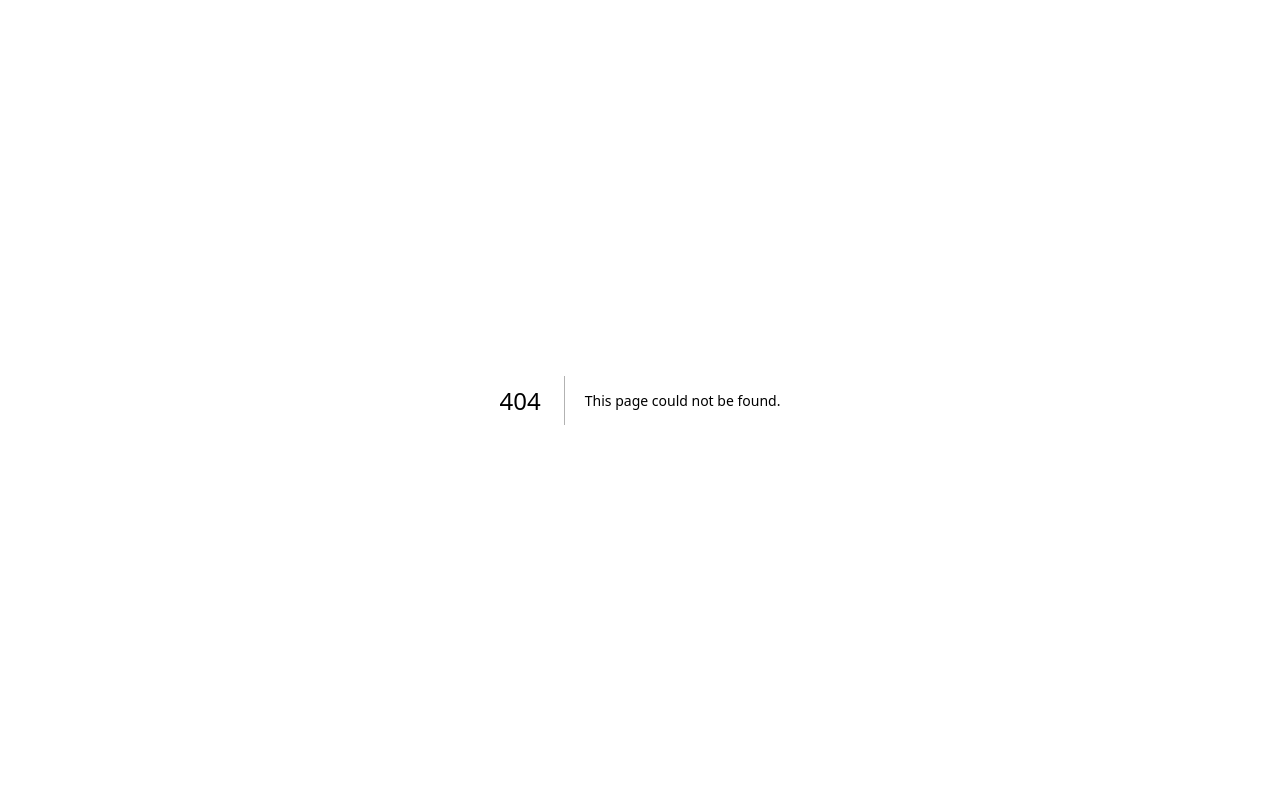
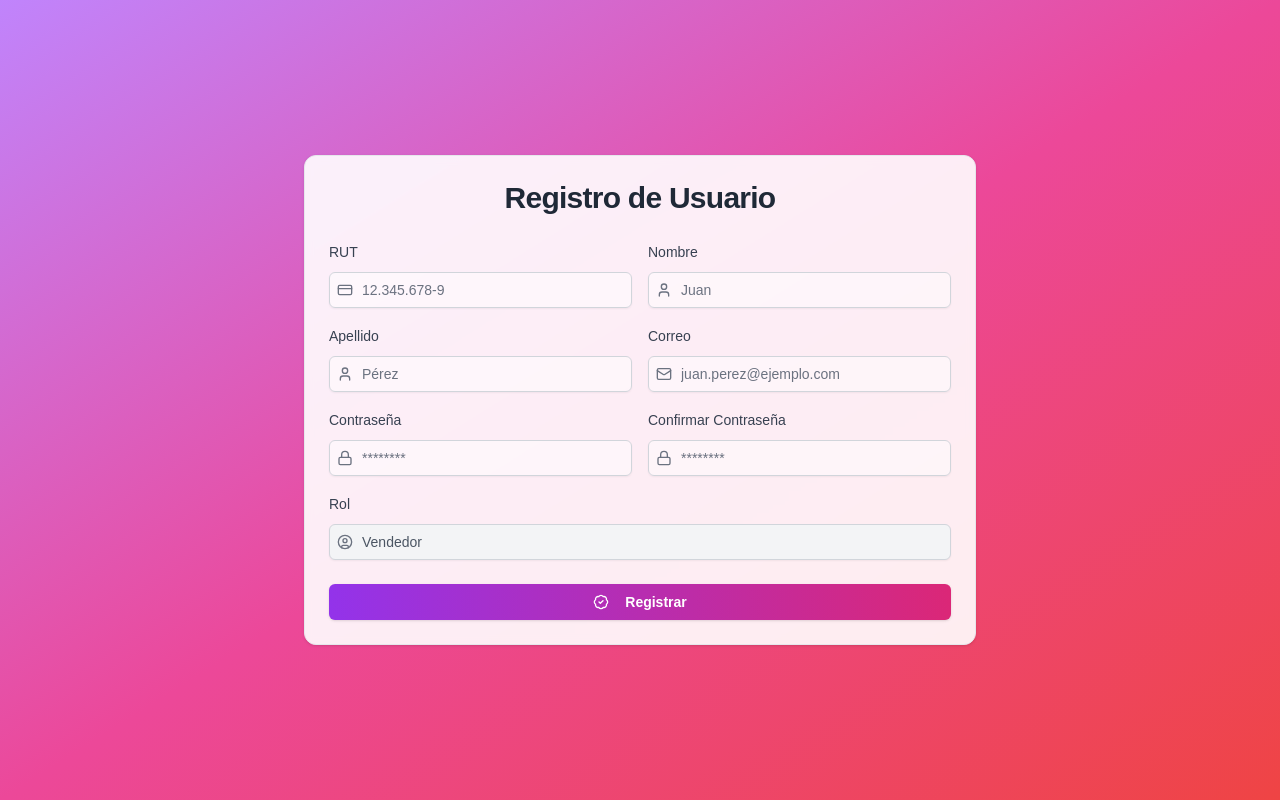
Before and after one commit to Sekhard17/punto-venta-front, a Next.js app: page /registro in a window 1280 px wide. Before the commit this address had no page. Built offline with nearby package versions, Linux system fonts and the light colour scheme.

Commit message:
creacion de resgistro page.tsx

```diff
--- /dev/null
+++ b/src/app/registro/page.tsx
@@ -0,0 +1,164 @@
+'use client'
+import { useState, useEffect } from 'react'
+import { User, Mail, Lock, BadgeCheck, CreditCard, UserCircle } from 'lucide-react'
+import { Button } from "@/components/ui/button"
+import { Input } from "@/components/ui/input"
+import { Label } from "@/components/ui/label"
+import { Card, CardContent, CardFooter, CardHeader, CardTitle } from "@/components/ui/card"
+
+export default function RegistroForm() {
+  const [formData, setFormData] = useState({
+    rut: '',
+    nombre: '',
+    apellido: '',
+    correo: '',
+    contrasena: '',
+    confirmarContrasena: '',
+  })
+
+  const formatRUT = (value: string) => {
+    const cleaned = value.replace(/\D/g, '')
+    let formatted = ''
+    for (let i = 0; i < cleaned.length; i++) {
+      if (i === 2 || i === 5) formatted += '.'
+      if (i === 8) formatted += '-'
+      formatted += cleaned[i]
+      if (formatted.length >= 12) break
+    }
+    return formatted
+  }
+
+  useEffect(() => {
+    setFormData(prev => ({ ...prev, rut: formatRUT(prev.rut) }))
+  }, [formData.rut])
+
+  const handleInputChange = (e: React.ChangeEvent<HTMLInputElement>) => {
+    const { name, value } = e.target
+    setFormData(prev => ({ ...prev, [name]: name === 'rut' ? value : value }))
+  }
+
+  const handleSubmit = (e: React.FormEvent) => {
+    e.preventDefault()
+    console.log('Datos del formulario:', formData)
+  }
+
+  return (
+    <div className="min-h-screen flex items-center justify-center bg-gradient-to-br from-purple-400 via-pink-500 to-red-500 p-4">
+      <Card className="w-full max-w-2xl mx-auto bg-white/90 backdrop-blur-sm">
+        <CardHeader>
+          <CardTitle className="text-3xl font-bold text-center text-gray-800">Registro de Usuario</CardTitle>
+        </CardHeader>
+        <CardContent>
+          <form onSubmit={handleSubmit} className="grid grid-cols-1 md:grid-cols-2 gap-4">
+            <div className="space-y-2">
+              <Label htmlFor="rut" className="text-gray-700">RUT</Label>
+              <div className="relative">
+                <CreditCard className="absolute left-2 top-2.5 h-4 w-4 text-gray-500" />
+                <Input
+                  id="rut"
+                  name="rut"
+                  placeholder="12.345.678-9"
+                  value={formData.rut}
+                  onChange={handleInputChange}
+                  className="pl-8 bg-white/50 border-gray-300 focus:border-purple-500 focus:ring-purple-500"
+                  maxLength={12}
+                />
+              </div>
+            </div>
+            <div className="space-y-2">
+              <Label htmlFor="nombre" className="text-gray-700">Nombre</Label>
+              <div className="relative">
+                <User className="absolute left-2 top-2.5 h-4 w-4 text-gray-500" />
+                <Input
+                  id="nombre"
+                  name="nombre"
+                  placeholder="Juan"
+                  value={formData.nombre}
+                  onChange={handleInputChange}
+                  className="pl-8 bg-white/50 border-gray-300 focus:border-purple-500 focus:ring-purple-500"
+                />
+              </div>
+            </div>
+            <div className="space-y-2">
+              <Label htmlFor="apellido" className="text-gray-700">Apellido</Label>
+              <div className="relative">
+                <User className="absolute left-2 top-2.5 h-4 w-4 text-gray-500" />
+                <Input
+                  id="apellido"
+                  name="apellido"
+                  placeholder="Pérez"
+                  value={formData.apellido}
+                  onChange={handleInputChange}
+                  className="pl-8 bg-white/50 border-gray-300 focus:border-purple-500 focus:ring-purple-500"
+                />
+              </div>
+            </div>
+            <div className="space-y-2">
+              <Label htmlFor="correo" className="text-gray-700">Correo</Label>
+              <div className="relative">
+                <Mail className="absolute left-2 top-2.5 h-4 w-4 text-gray-500" />
+                <Input
+                  id="correo"
+                  name="correo"
+                  type="email"
+                  placeholder="juan.perez@ejemplo.com"
+                  value={formData.correo}
+                  onChange={handleInputChange}
+                  className="pl-8 bg-white/50 border-gray-300 focus:border-purple-500 focus:ring-purple-500"
+                />
+              </div>
+            </div>
+            <div className="space-y-2">
+              <Label htmlFor="contrasena" className="text-gray-700">Contraseña</Label>
+              <div className="relative">
+                <Lock className="absolute left-2 top-2.5 h-4 w-4 text-gray-500" />
+                <Input
+                  id="contrasena"
+                  name="contrasena"
+                  type="password"
+                  placeholder="********"
+                  value={formData.contrasena}
+                  onChange={handleInputChange}
+                  className="pl-8 bg-white/50 border-gray-300 focus:border-purple-500 focus:ring-purple-500"
+                />
+              </div>
+            </div>
+            <div className="space-y-2">
+              <Label htmlFor="confirmarContrasena" className="text-gray-700">Confirmar Contraseña</Label>
+              <div className="relative">
+                <Lock className="absolute left-2 top-2.5 h-4 w-4 text-gray-500" />
+                <Input
+                  id="confirmarContrasena"
+                  name="confirmarContrasena"
+                  type="password"
+                  placeholder="********"
+                  value={formData.confirmarContrasena}
+                  onChange={handleInputChange}
+                  className="pl-8 bg-white/50 border-gray-300 focus:border-purple-500 focus:ring-purple-500"
+                />
+              </div>
+            </div>
+            <div className="space-y-2 col-span-full">
+              <Label htmlFor="rol" className="text-gray-700">Rol</Label>
+              <div className="relative">
+                <UserCircle className="absolute left-2 top-2.5 h-4 w-4 text-gray-500" />
+                <Input
+                  id="rol"
+                  name="rol"
+                  value="Vendedor"
+                  readOnly
+                  className="pl-8 bg-gray-100 border-gray-300 text-gray-600 cursor-not-allowed"
+                />
+              </div>
+            </div>
+          </form>
+        </CardContent>
+        <CardFooter>
+          <Button type="submit" className="w-full bg-gradient-to-r from-purple-600 to-pink-600 hover:from-purple-700 hover:to-pink-700 text-white font-semibold py-2 px-4 rounded-md transition duration-300 ease-in-out transform hover:scale-105">
+            <BadgeCheck className="mr-2 h-5 w-5" /> Registrar
+          </Button>
+        </CardFooter>
+      </Card>
+    </div>
+  )
+}
```
